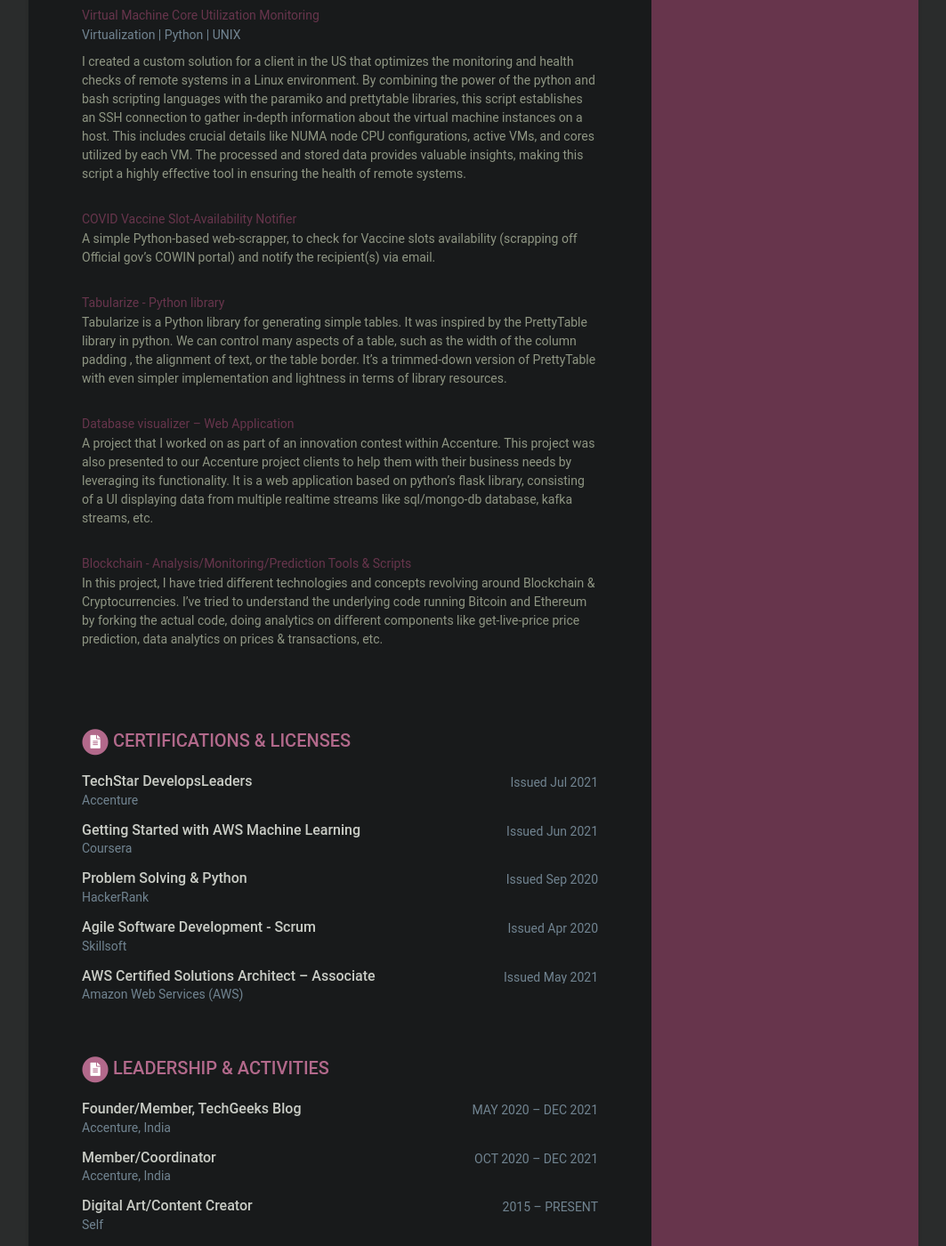
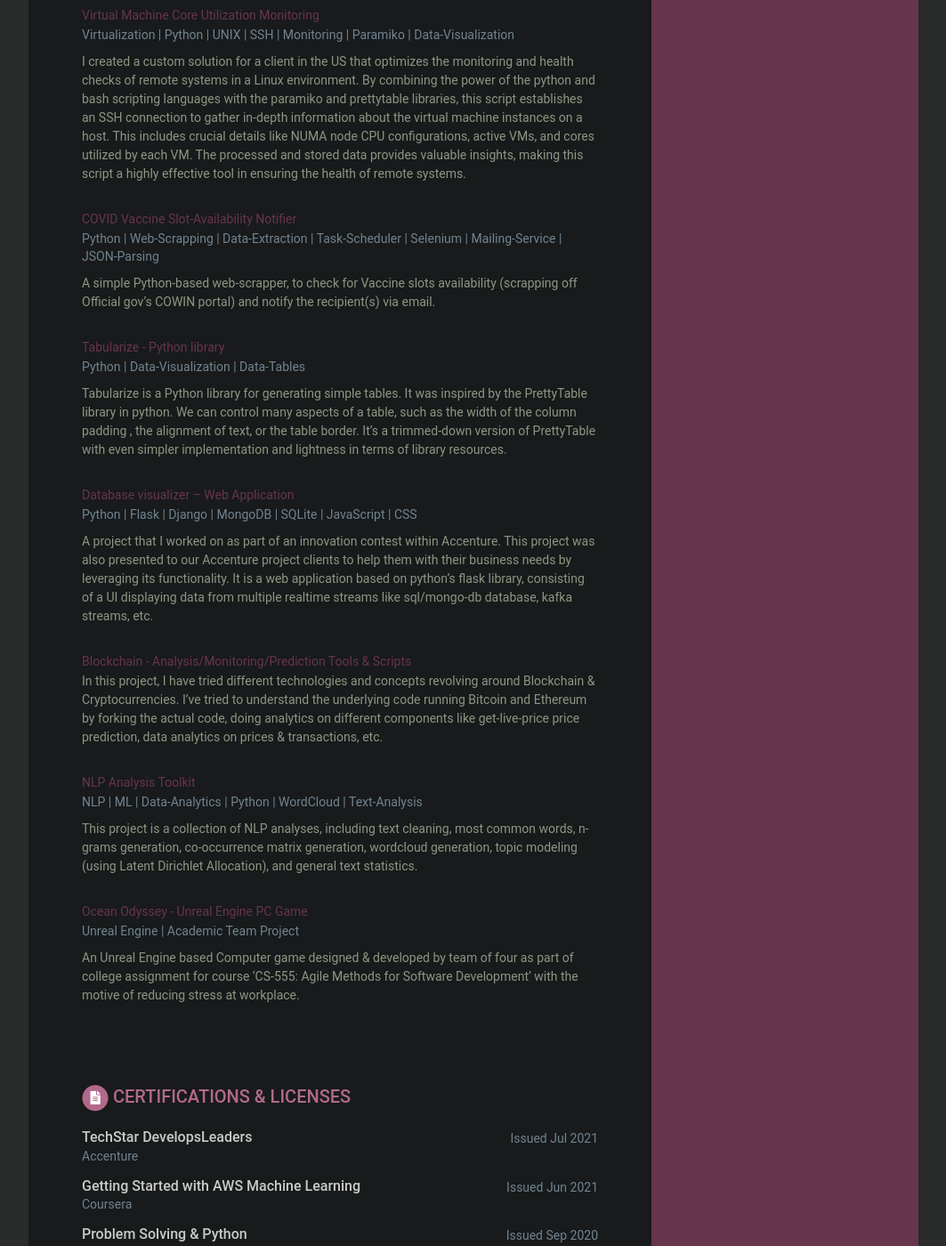
Before and after one commit to 1994nikunj/1994nikunj.github.io, a Jekyll site: the page built from index.html, in a window 1280 px wide and 1400 px high, scrolled down 2328 px. Shown: the whole window at 89% size, without its empty margins (108-1171 px from the left). Built offline with Jekyll 4.4.1, drawn with Linux system fonts in a browser that asks for light colours; some of the changed text lies outside the part shown.

Commit message:
new project addition and minor changes

```diff
--- a/_data/data.yml
+++ b/_data/data.yml
@@ -175,7 +175,7 @@ oss:
     contributions:
         -   title: Virtual Machine Core Utilization Monitoring
             link: https://github.com/1994nikunj/virtual-machine-node-analysis
-            tags: Virtualization | Python | UNIX
+            tags: Virtualization | Python | UNIX | SSH | Monitoring | Paramiko | Data-Visualization
             tagline: "I created a custom solution for a client in the US that optimizes the monitoring and health checks
                       of remote systems in a Linux environment. By combining the power of the python and bash scripting
                       languages with the paramiko and prettytable libraries, this script establishes an SSH connection
@@ -186,13 +186,13 @@ oss:
 
         -   title: COVID Vaccine Slot-Availability Notifier
             link: https://github.com/1994nikunj/vaccine-slot-availability
-            tags:
+            tags: Python | Web-Scrapping | Data-Extraction | Task-Scheduler | Selenium | Mailing-Service | JSON-Parsing
             tagline: "A simple Python-based web-scrapper, to check for Vaccine slots availability (scrapping off
                       Official gov’s COWIN portal) and notify the recipient(s) via email."
 
         -   title: Tabularize - Python library
             link: https://github.com/1994nikunj/tabularize
-            tags:
+            tags: Python | Data-Visualization | Data-Tables
             tagline: "Tabularize is a Python library for generating simple tables. It was inspired by the PrettyTable
                       library in python. We can control many aspects of a table, such as the width of the column padding
                       , the alignment of text, or the table border. It's a trimmed-down version of PrettyTable with even
@@ -200,7 +200,7 @@ oss:
 
         -   title: Database visualizer – Web Application
             link: https://github.com/1994nikunj/flask_based_web_apps
-            tags:
+            tags: Python | Flask | Django | MongoDB | SQLite | JavaScript | CSS
             tagline: "A project that I worked on as part of an innovation contest within Accenture. This project was
                       also presented to our Accenture project clients to help them with their business needs by
                       leveraging its functionality. It is a web application based on python's flask library, consisting
@@ -214,6 +214,20 @@ oss:
                       Cryptocurrencies. I've tried to understand the underlying code running Bitcoin and Ethereum by
                       forking the actual code, doing analytics on different components like get-live-price price
                       prediction, data analytics on prices & transactions, etc."
+
+        -   title: NLP Analysis Toolkit
+            link: https://github.com/1994nikunj/NLP_WordExtraction
+            tags: NLP | ML | Data-Analytics | Python | WordCloud | Text-Analysis
+            tagline: "This project is a collection of NLP analyses, including text cleaning, most common words, n-grams
+                      generation, co-occurrence matrix generation, wordcloud generation, topic modeling (using Latent
+                      Dirichlet Allocation), and general text statistics."
+
+        -   title: Ocean Odyssey - Unreal Engine PC Game
+            link: https://github.com/1994nikunj/Ocean-Odyssey
+            tags: Unreal Engine | Academic Team Project
+            tagline: "An Unreal Engine based Computer game designed & developed by team of four as part of college
+                      assignment for course 'CS-555: Agile Methods for Software Development' with the motive of reducing
+                      stress at workplace."
 
 publications:
     title: Certifications & Licenses
@@ -245,13 +259,13 @@ activities:
             authors: Accenture, India
             timeline: MAY 2020 – DEC 2021
 
-        -   title: Member/Coordinator
+        -   title: Member/Coordinator, Fun Team
             authors: Accenture, India
             timeline: OCT 2020 – DEC 2021
 
         -   title: Digital Art/Content Creator
             authors: Self
-            timeline: 2015 – PRESENT
+            timeline: N/A
 
         -   title: Google Developer Student Clubs
             authors: Stevens Institute of Technology, US
```
